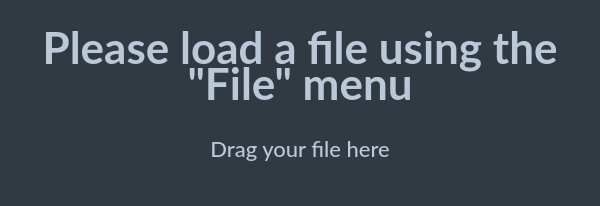
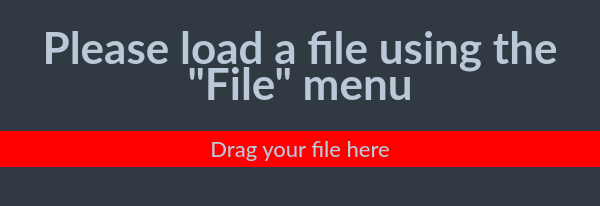
Before and after one commit to willyb321/elite-journal, an Electron app: page index.html in a window 600 px wide. Drawn offline with Linux system fonts and the light colour scheme.

Commit message:
fixed inconsistency

```diff
--- a/index.html
+++ b/index.html
@@ -13,9 +13,7 @@
 	<h1>
 		Please load a file using the "File" menu
 	</h1>
-	<div id="holder">
-		Drag your file here
-	</div>
+	<div id="rectangle">Drag your file here</div>
 </body>
 <script>
 	const {ipcRenderer} = require('electron')
```
